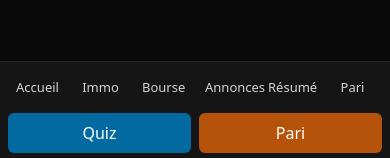
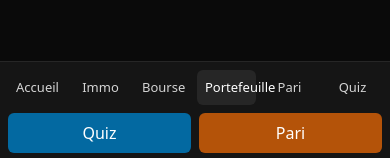
Before and after one commit to nowis30/client-jeux-millionnaire, a Next.js app: page /portefeuille in a window 390 px wide. Shown: the part 683-841 px from the top of the page. Built offline with nearby package versions, Linux system fonts and the light colour scheme; no server answers.

Commit message:
fix(mobile): ajouter Portefeuille dans nav mobile et corriger remboursement (CSRF via apiFetch)

```diff
--- a/app/_components/MobileNav.tsx
+++ b/app/_components/MobileNav.tsx
@@ -1,12 +1,12 @@
 "use client";
 import { usePathname } from "next/navigation";
 
+// Navigation mobile: on remplace Annonces/Résumé par Portefeuille afin de refléter la navigation desktop
 const items = [
   { href: "/", label: "Accueil" },
   { href: "/immobilier", label: "Immo" },
   { href: "/bourse", label: "Bourse" },
-  { href: "/listings", label: "Annonces" },
-  { href: "/summary", label: "Résumé" },
+  { href: "/portefeuille", label: "Portefeuille" },
   { href: "/pari", label: "Pari" },
   { href: "/quiz", label: "Quiz" },
 ];
--- a/app/portefeuille/page.tsx
+++ b/app/portefeuille/page.tsx
@@ -73,11 +73,11 @@ export default function PortefeuillePage() {
     const amount = Number(repayAmounts[holdingId] ?? 0);
     if (!gameId || !holdingId || amount <= 0) return alert('Montant invalide');
     try {
-      const res = await fetch(`${API_BASE}/api/games/${gameId}/properties/${holdingId}/repay`, {
-        method: 'POST', headers: { 'Content-Type': 'application/json' }, body: JSON.stringify({ amount })
-      });
-      if (!res.ok) throw new Error(`Erreur ${res.status}`);
-      const data = await res.json();
+      // Utiliser apiFetch pour inclure automatiquement credentials, X-CSRF-Token, X-Player-ID
+      const data = await apiFetch<{ applied: number; newDebt: number; playerCash?: number }>(
+        `/api/games/${gameId}/properties/${holdingId}/repay`,
+        { method: 'POST', headers: { 'Content-Type': 'application/json' }, body: JSON.stringify({ amount }) }
+      );
       alert(`Remboursement appliqué: ${formatMoney(Math.round(data.applied ?? amount))}`);
       // rafraîchir
       await Promise.all([loadPortfolio(), loadHoldings()]);
```
